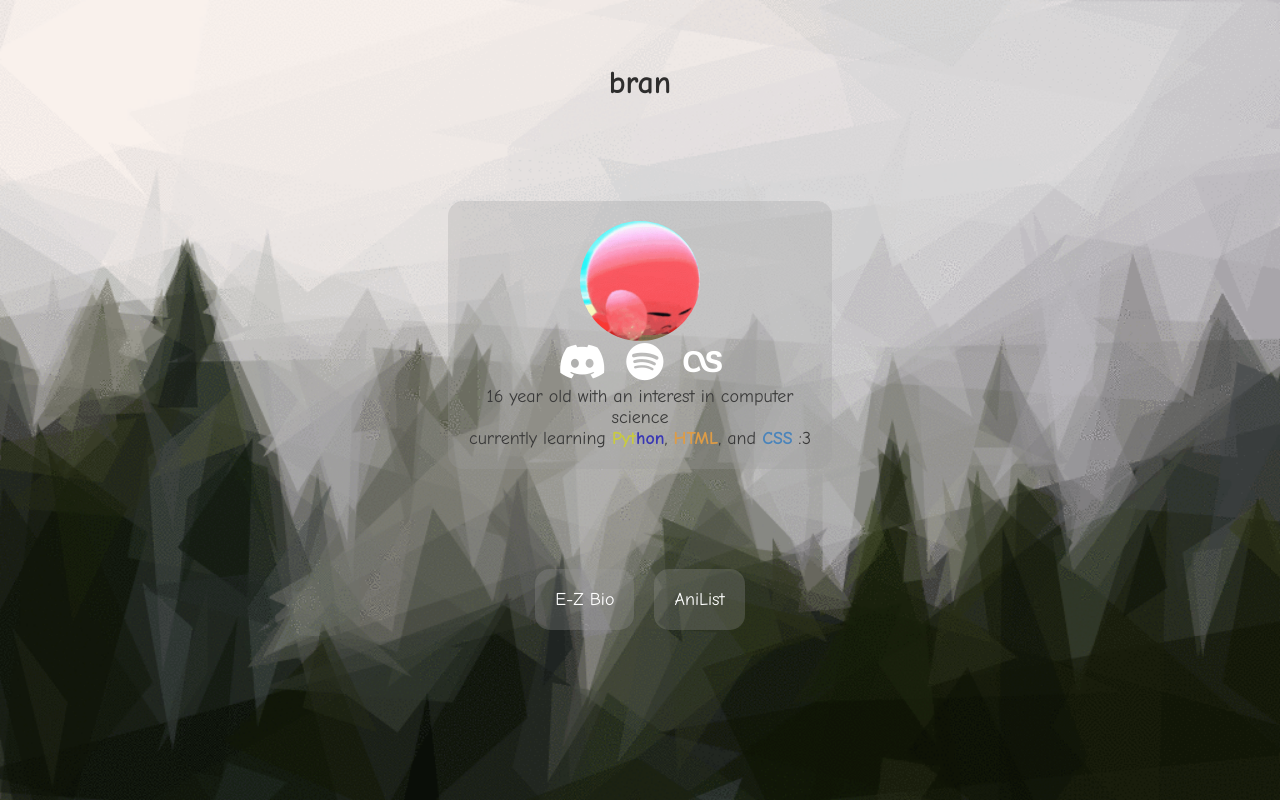
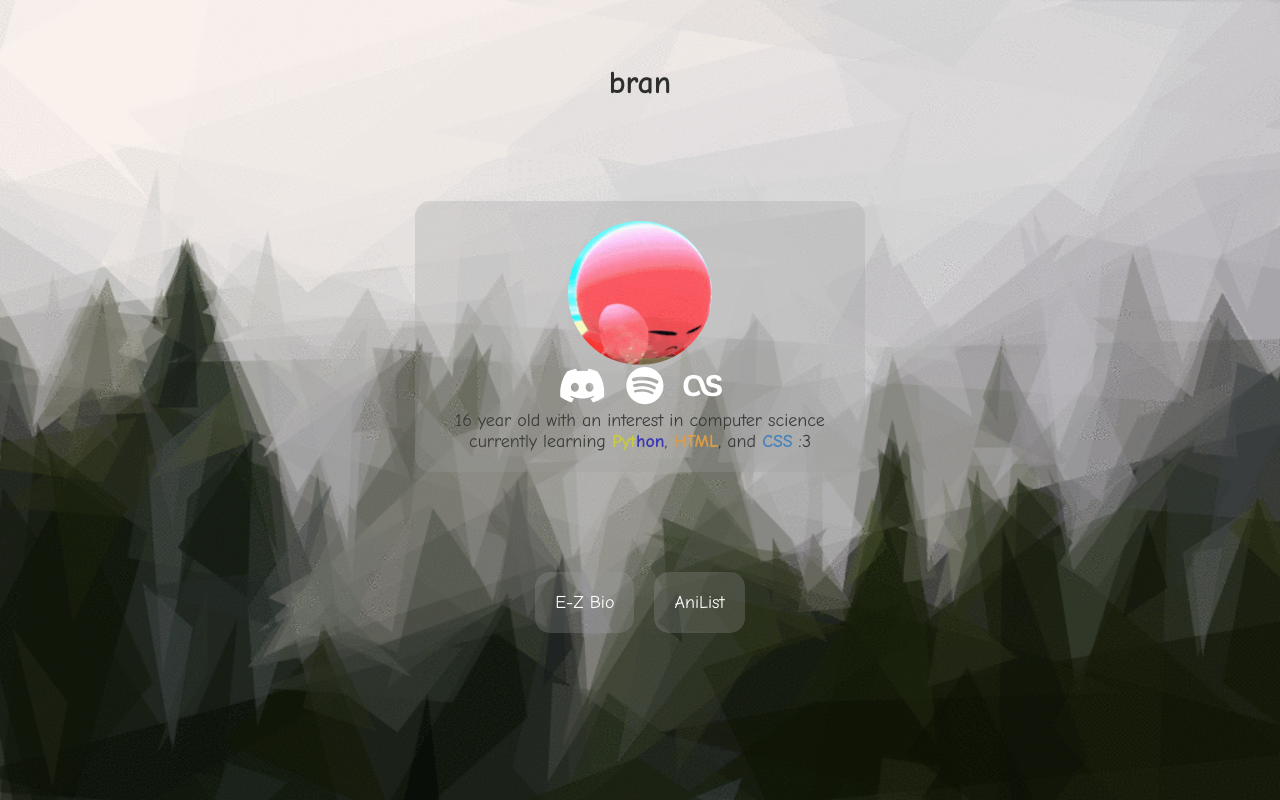
Before and after one commit to blulw/bran.lol, a plain HTML site: page index.html in a window 1280 px wide. Drawn offline with Linux system fonts and the light colour scheme.

Commit message:
Update style.css

```diff
--- a/style.css
+++ b/style.css
@@ -46,21 +46,23 @@
     width: 100vw;
     height: 100vh;
     object-fit: cover;
+    margin: 0 auto;
     position: fixed;
     left: 0;
     right: 0;
     top: 0;
     bottom: 0;
     z-index: -1;
+    background-attachment:fixed;
  }
 
  .t1 {
+    margin: 0 auto;
     margin-top:100px;
     border-radius: 15px;
     background-color: rgba(156, 156, 156, 0.267);
     padding: 20px;
-    width: 30%;
-    margin-left: 35%;
+    width: 450px;
     font-size: large;
  }
  #t1 {
```
